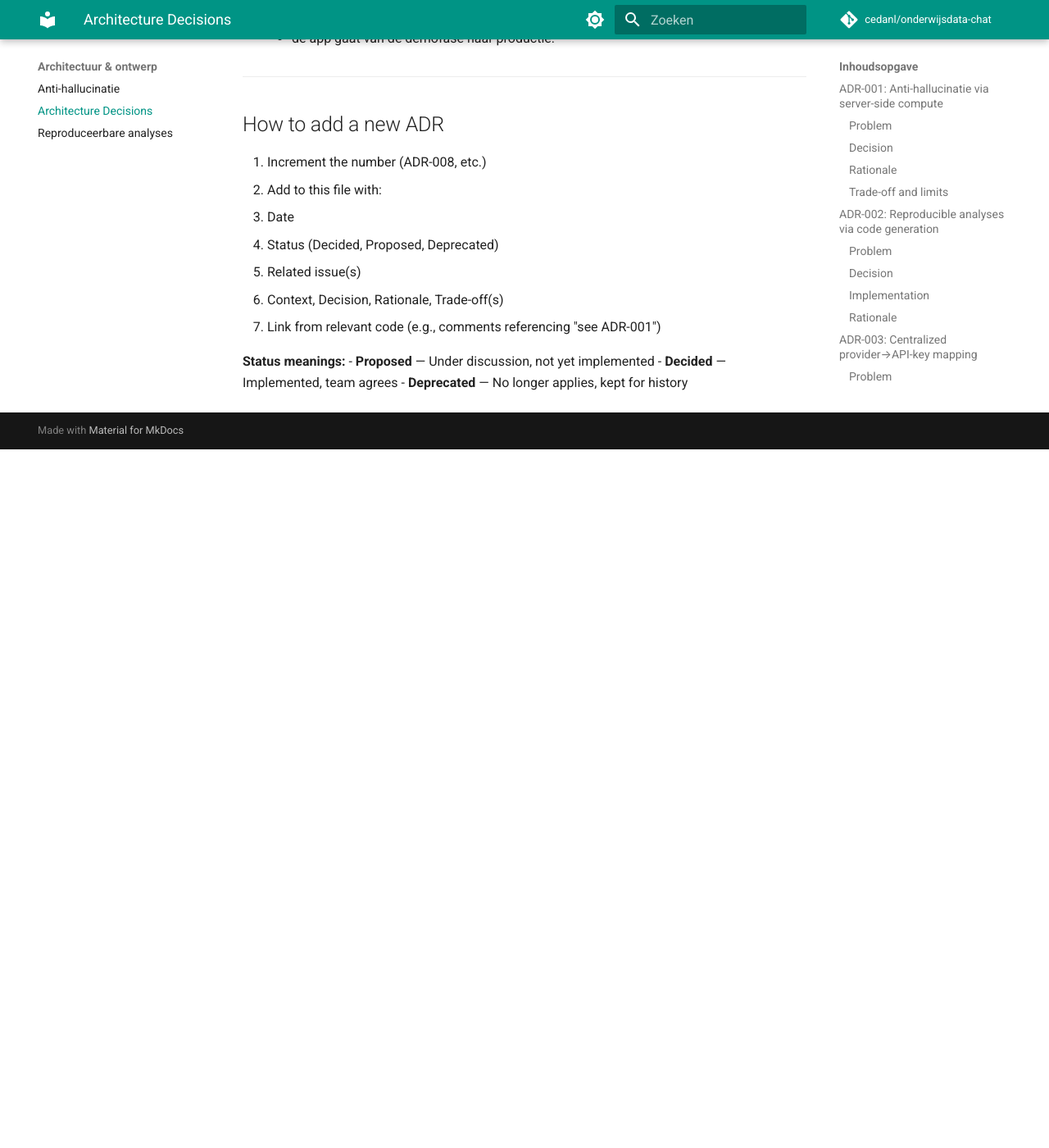
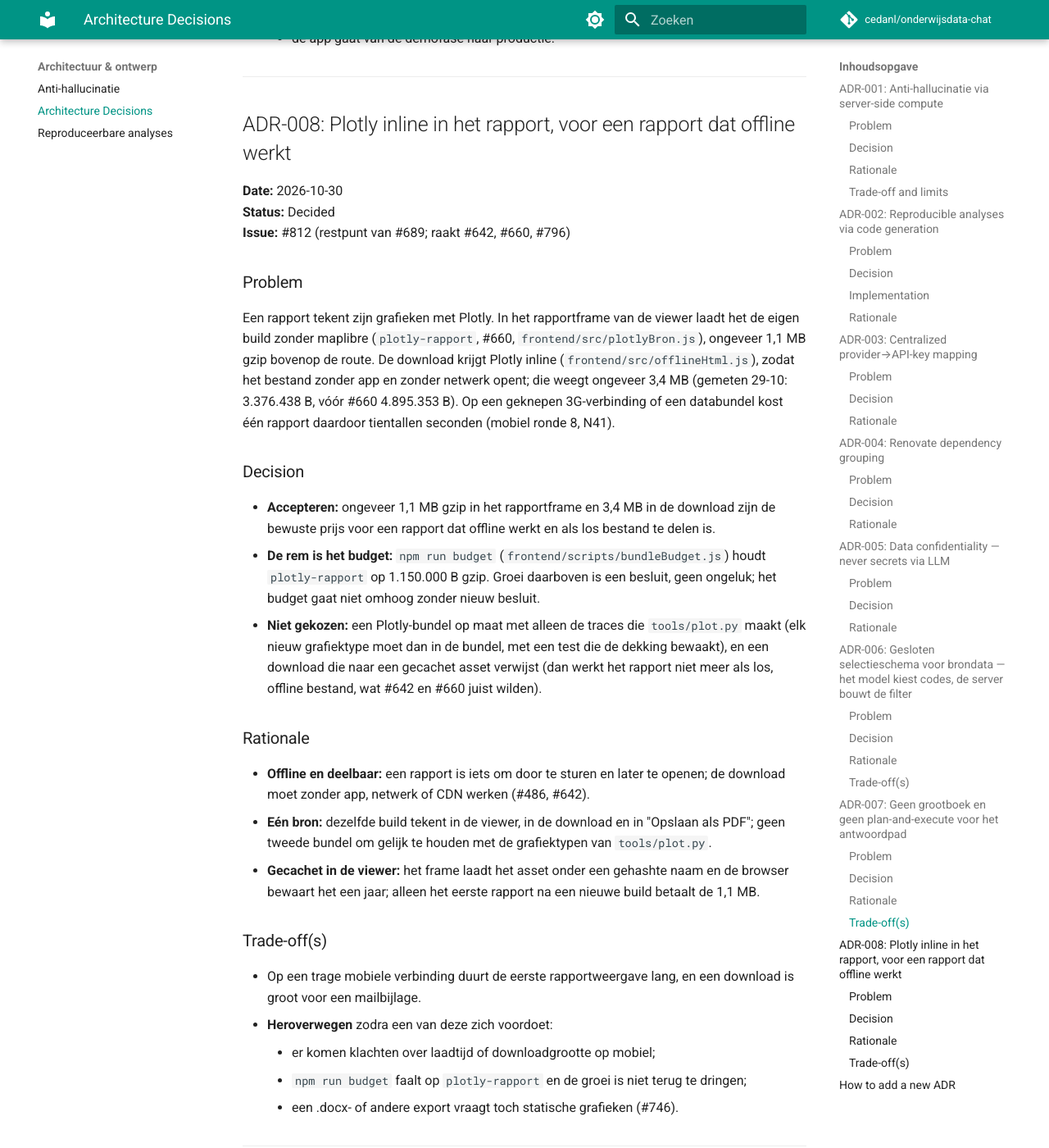
Before and after one commit to cedanl/onderwijsdata-chat, an MkDocs documentation site: the page built from docs/architecture-decisions.md, in a window 1280 px wide and 1400 px high, scrolled down 7934 px. Shown: the whole window at 82% size. Built offline with MkDocs 1.6.1 and Material for MkDocs 9.7.7, drawn with Linux system fonts in a browser that asks for light colours; comment, search, counter and statistics services are not loaded; before the commit the page ends 8482 px from its top, so only the background shows below that.

Commit message:
docs: Plotly in het rapport als bewuste prijs vastgelegd (ADR-008)
Na #660 laadt het rapportframe nog ongeveer 1,1 MB gzip Plotly en weegt
een download ongeveer 3,4 MB, omdat Plotly inline staat zodat het rapport
offline werkt. Op een geknepen 3G-verbinding kost dat tientallen seconden.

Besluit 30-10: accepteren. ADR-008 legt vast waarom (offline en deelbaar,
één build voor viewer, download en PDF), wat niet gekozen is (Plotly op
maat, een download zonder inline Plotly) en wanneer het opnieuw open gaat
(klachten op mobiel, een rood budget, statische grafieken voor een
export). Het budget van `npm run budget` voor plotly-rapport blijft de
rem; bij dat budget verwijst één regel naar het besluit. De bundel zelf
is niet gewijzigd.

Refs #812

Co-Authored-By: Claude Opus 5.5 <noreply@anthropic.com>
Claude-Session: https://claude.ai/code/session_01Q6io2MHoaqMsberV5XgzoJ

```diff
--- /dev/null
+++ b/changelog.d/812-plotly-besluit.md
@@ -0,0 +1,4 @@
+### Besluit over Plotly in het rapport vastgelegd (#812)
+- ADR-008 in `docs/architecture-decisions.md`: ongeveer 1,1 MB gzip Plotly in het rapportframe en 3,4 MB voor een
+  download zijn de bewuste prijs voor een rapport dat offline werkt. Het budget van `npm run budget` voor
+  `plotly-rapport` blijft de rem; bij klachten op mobiel gaat het besluit weer open. De bundel zelf is niet gewijzigd.
--- a/docs/architecture-decisions.md
+++ b/docs/architecture-decisions.md
@@ -251,6 +251,45 @@ blijft het feitenblok staan (fail closed). Dat raakt `agent/grounding.py`, `agen
 
 ---
 
+## ADR-008: Plotly inline in het rapport, voor een rapport dat offline werkt
+
+**Date:** 2026-10-30
+**Status:** Decided
+**Issue:** #812 (restpunt van #689; raakt #642, #660, #796)
+
+### Problem
+Een rapport tekent zijn grafieken met Plotly. In het rapportframe van de viewer laadt het de eigen build zonder
+maplibre (`plotly-rapport`, #660, `frontend/src/plotlyBron.js`), ongeveer 1,1 MB gzip bovenop de route. De download
+krijgt Plotly inline (`frontend/src/offlineHtml.js`), zodat het bestand zonder app en zonder netwerk opent; die
+weegt ongeveer 3,4 MB (gemeten 29-10: 3.376.438 B, vóór #660 4.895.353 B). Op een geknepen 3G-verbinding of een
+databundel kost één rapport daardoor tientallen seconden (mobiel ronde 8, N41).
+
+### Decision
+- **Accepteren:** ongeveer 1,1 MB gzip in het rapportframe en 3,4 MB in de download zijn de bewuste prijs voor
+  een rapport dat offline werkt en als los bestand te delen is.
+- **De rem is het budget:** `npm run budget` (`frontend/scripts/bundleBudget.js`) houdt `plotly-rapport` op
+  1.150.000 B gzip. Groei daarboven is een besluit, geen ongeluk; het budget gaat niet omhoog zonder nieuw besluit.
+- **Niet gekozen:** een Plotly-bundel op maat met alleen de traces die `tools/plot.py` maakt (elk nieuw grafiektype
+  moet dan in de bundel, met een test die de dekking bewaakt), en een download die naar een gecachet asset
+  verwijst (dan werkt het rapport niet meer als los, offline bestand, wat #642 en #660 juist wilden).
+
+### Rationale
+- **Offline en deelbaar:** een rapport is iets om door te sturen en later te openen; de download moet zonder app,
+  netwerk of CDN werken (#486, #642).
+- **Eén bron:** dezelfde build tekent in de viewer, in de download en in "Opslaan als PDF"; geen tweede bundel om
+  gelijk te houden met de grafiektypen van `tools/plot.py`.
+- **Gecachet in de viewer:** het frame laadt het asset onder een gehashte naam en de browser bewaart het een jaar;
+  alleen het eerste rapport na een nieuwe build betaalt de 1,1 MB.
+
+### Trade-off(s)
+- Op een trage mobiele verbinding duurt de eerste rapportweergave lang, en een download is groot voor een mailbijlage.
+- **Heroverwegen** zodra een van deze zich voordoet:
+    - er komen klachten over laadtijd of downloadgrootte op mobiel;
+    - `npm run budget` faalt op `plotly-rapport` en de groei is niet terug te dringen;
+    - een .docx- of andere export vraagt toch statische grafieken (#746).
+
+---
+
 ## How to add a new ADR
 
 1. Increment the number (ADR-008, etc.)
```
Also changed, not shown: 1 other file.
